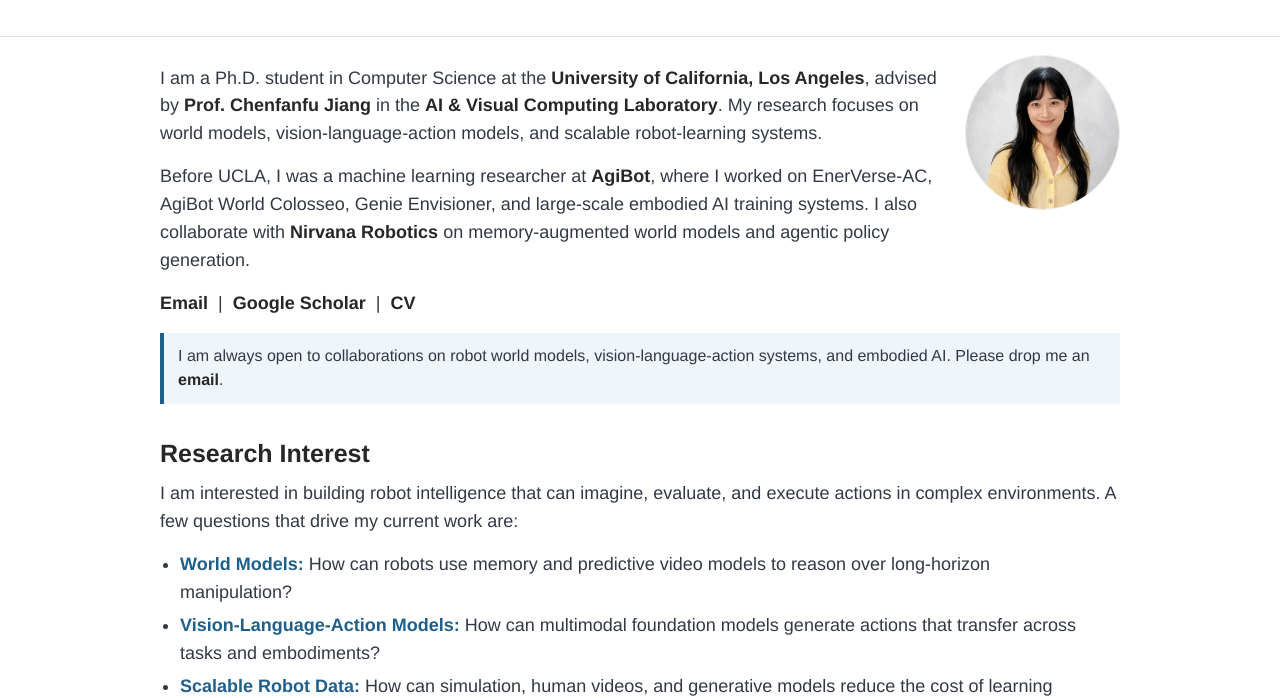
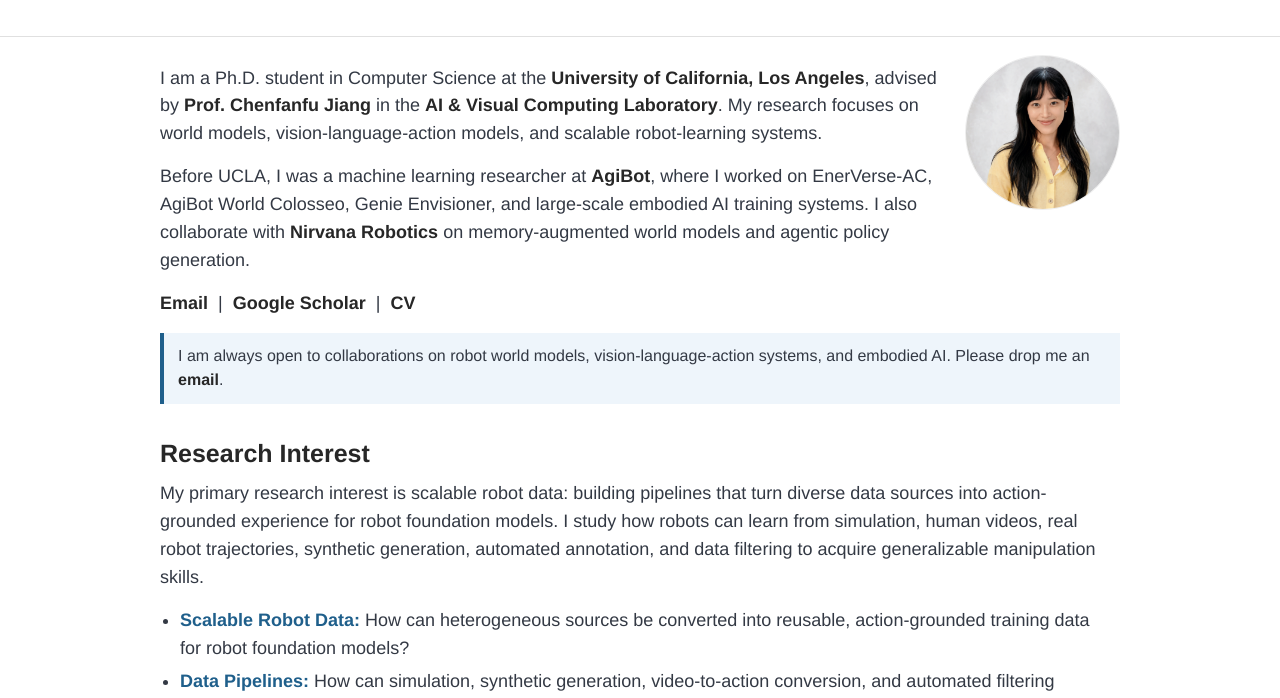
Before and after one commit to YuxinAnnaJiang/YuxinAnnaJiang.github.io, a plain HTML site: page index.html in a window 1280 px wide. Shown: the part 111-809 px from the top of the page. Drawn offline with Linux system fonts and the light colour scheme.

Commit message:
Emphasize scalable robot data interest

```diff
--- a/index.html
+++ b/index.html
@@ -64,13 +64,16 @@
       <section id="research">
         <h2>Research Interest</h2>
         <p>
-          I am interested in building robot intelligence that can imagine, evaluate, and execute actions in complex
-          environments. A few questions that drive my current work are:
+          My primary research interest is scalable robot data: building pipelines that turn diverse data sources
+          into action-grounded experience for robot foundation models. I study how robots can learn from simulation,
+          human videos, real robot trajectories, synthetic generation, automated annotation, and data filtering to
+          acquire generalizable manipulation skills.
         </p>
         <ul>
+          <li><strong>Scalable Robot Data:</strong> How can heterogeneous sources be converted into reusable, action-grounded training data for robot foundation models?</li>
+          <li><strong>Data Pipelines:</strong> How can simulation, synthetic generation, video-to-action conversion, and automated filtering scale robot learning reliably?</li>
           <li><strong>World Models:</strong> How can robots use memory and predictive video models to reason over long-horizon manipulation?</li>
           <li><strong>Vision-Language-Action Models:</strong> How can multimodal foundation models generate actions that transfer across tasks and embodiments?</li>
-          <li><strong>Scalable Robot Data:</strong> How can simulation, human videos, and generative models reduce the cost of learning robust manipulation skills?</li>
         </ul>
       </section>
 
```
